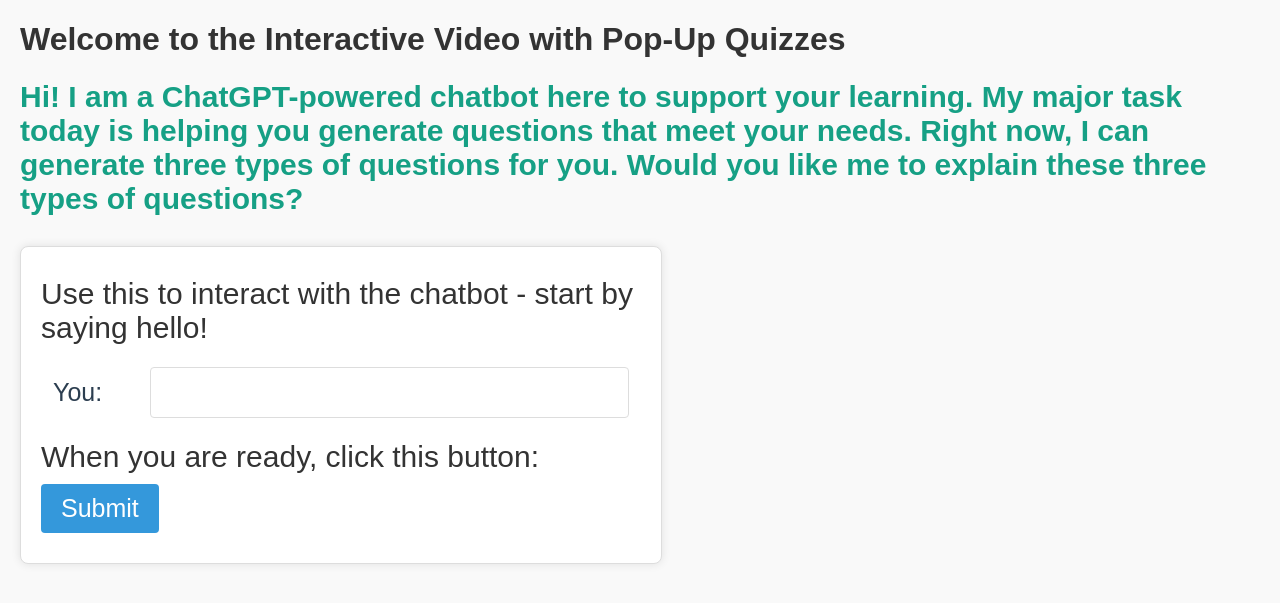
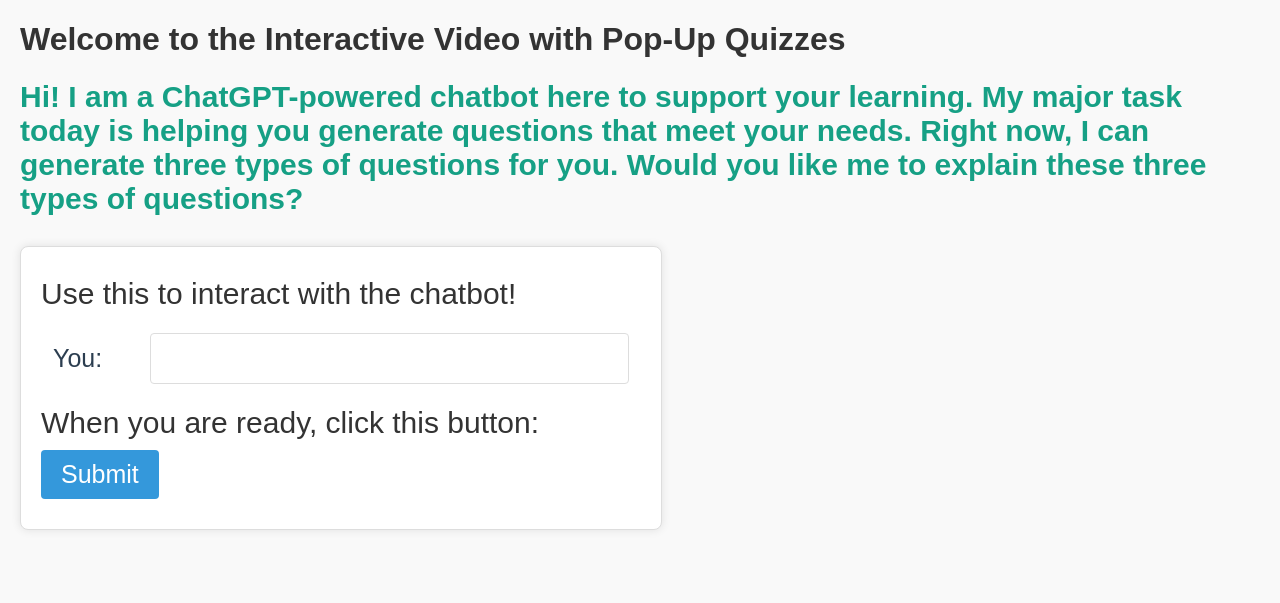
Before and after one commit to eccentric-horse/DeafLearning, a Flask app: page / in a window 1280 px wide. Shown: the top 603 px of the page. Run offline with Flask 3, Linux system fonts and the light colour scheme.

Commit message:
Removed unnecessary instruction from interaction.html.

```diff
--- a/templates/interaction.html
+++ b/templates/interaction.html
@@ -6,7 +6,7 @@
 
 <form method='POST' action='/ask'>
 <table>
-<p>Use this to interact with the chatbot - start by saying hello!</p>
+<p>Use this to interact with the chatbot!</p>
 <tr><td>You:</td><td><input name='input_string' type='TEXT' width='60'></td></tr>
 </table>
 <p>When you are ready, click this button:</p>
```
